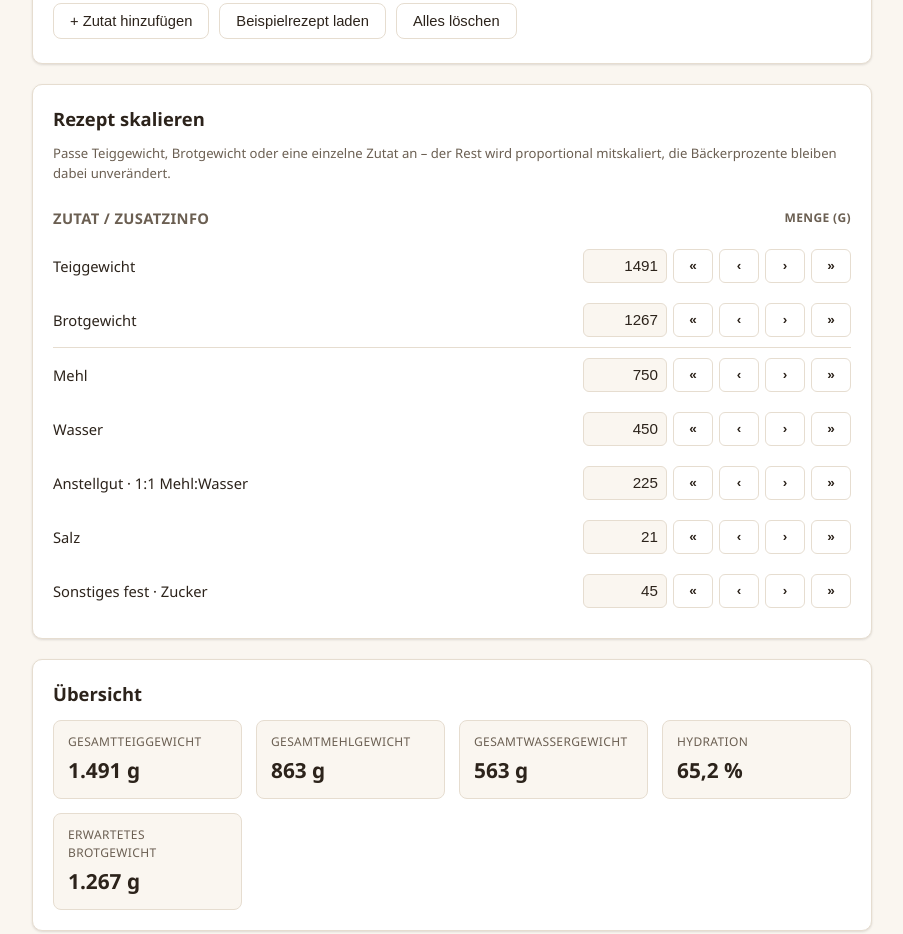
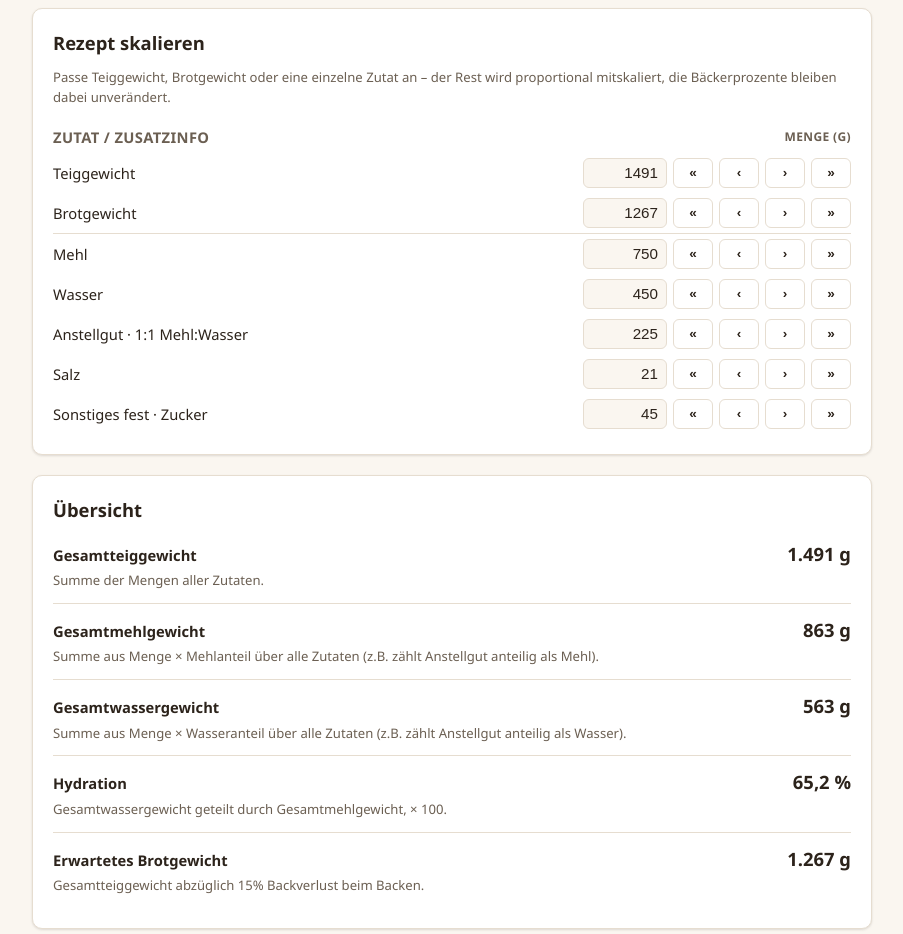
Before and after one commit to StefanRuhmkorf0307/ruhmkorf-apps, a plain HTML site: page site/doughcalculator/index.html in a window 1280 px wide. Shown: the part 526-1460 px from the top of the page, without its empty margins (188-1091 px from the left). Drawn offline with Linux system fonts and the light colour scheme.

Commit message:
Übersicht: Werte getrennt aufgelistet mit Berechnungs-Erklärung

```diff
--- a/site/assets/style.css
+++ b/site/assets/style.css
@@ -302,36 +302,45 @@ table.ingredients .col-amount input {
   flex-wrap: wrap;
 }
 
-.summary-grid {
-  display: grid;
-  grid-template-columns: repeat(auto-fit, minmax(150px, 1fr));
-  gap: 14px;
+/* "Übersicht": one row per computed value, each with its own divider and a
+   short explanation of how it's calculated underneath. */
+.summary-list {
+  display: flex;
+  flex-direction: column;
   margin-top: 4px;
 }
 
-.stat {
-  background: var(--color-bg);
-  border: 1px solid var(--color-border);
-  border-radius: 8px;
-  padding: 12px 14px;
+.summary-item {
+  padding: 12px 0;
+  border-top: 1px solid var(--color-border);
 }
 
-.stat .stat-label {
-  font-size: 0.75rem;
-  color: var(--color-text-muted);
-  text-transform: uppercase;
-  letter-spacing: 0.03em;
-  margin-bottom: 4px;
+.summary-item:first-child {
+  border-top: none;
+  padding-top: 4px;
 }
 
-.stat .stat-value {
-  font-size: 1.3rem;
+.summary-row {
+  display: flex;
+  align-items: baseline;
+  justify-content: space-between;
+  gap: 12px;
+  flex-wrap: wrap;
+}
+
+.summary-label {
+  font-size: 0.92rem;
+  font-weight: 600;
+}
+
+.summary-value {
+  font-size: 1.15rem;
   font-weight: 700;
 }
 
-.stat .stat-value small {
-  font-size: 0.85rem;
-  font-weight: 500;
+.summary-explain {
+  margin: 4px 0 0;
+  font-size: 0.82rem;
   color: var(--color-text-muted);
 }
 
--- a/site/doughcalculator/index.html
+++ b/site/doughcalculator/index.html
@@ -91,7 +91,9 @@
     align-items: center;
     justify-content: space-between;
     gap: 12px;
-    padding: 10px 0;
+    /* Same vertical rhythm as a row in the Zutaten table (4px cell padding,
+       ~40px row height) instead of the airier 10px this used to have. */
+    padding: 5px 0;
     flex-wrap: wrap;
   }
   /* Only the boundary between the two computed totals (Teiggewicht,
@@ -132,7 +134,7 @@
     background: var(--color-surface);
     border-radius: 6px;
     min-width: 40px;
-    height: 34px;
+    height: 30px;
     padding: 0 8px;
     font-size: 0.85rem;
     font-weight: 600;
@@ -144,7 +146,7 @@
   }
   .scale-value-input {
     width: 84px;
-    height: 34px;
+    height: 30px;
     padding: 0 8px;
     border: 1px solid var(--color-border);
     border-radius: 6px;
@@ -208,8 +210,6 @@
   </header>
 
   <main>
-    <p class="lede" data-i18n="lede">Trage deine Zutaten ein und erhalte sofort Bäckerprozente, Hydration und das erwartete Brotgewicht.</p>
-
     <section class="card">
       <h2 data-i18n="ingredientsHeading">Zutaten</h2>
       <div>
@@ -241,31 +241,46 @@
 
     <section class="card">
       <h2 data-i18n="summaryHeading">Übersicht</h2>
-      <div class="summary-grid">
-        <div class="stat">
-          <div class="stat-label" data-i18n="statDough">Gesamtteiggewicht</div>
-          <div class="stat-value" id="stat-dough">–</div>
+      <div class="summary-list">
+        <div class="summary-item">
+          <div class="summary-row">
+            <span class="summary-label" data-i18n="statDough">Gesamtteiggewicht</span>
+            <span class="summary-value" id="stat-dough">–</span>
+          </div>
+          <p class="summary-explain" data-i18n="statDoughExplain">Summe der Mengen aller Zutaten.</p>
         </div>
-        <div class="stat">
-          <div class="stat-label" data-i18n="statFlour">Gesamtmehlgewicht</div>
-          <div class="stat-value" id="stat-flour">–</div>
+        <div class="summary-item">
+          <div class="summary-row">
+            <span class="summary-label" data-i18n="statFlour">Gesamtmehlgewicht</span>
+            <span class="summary-value" id="stat-flour">–</span>
+          </div>
+          <p class="summary-explain" data-i18n="statFlourExplain">Summe aus Menge × Mehlanteil über alle Zutaten (z.B. zählt Anstellgut anteilig als Mehl).</p>
         </div>
-        <div class="stat">
-          <div class="stat-label" data-i18n="statWater">Gesamtwassergewicht</div>
-          <div class="stat-value" id="stat-water">–</div>
+        <div class="summary-item">
+          <div class="summary-row">
+            <span class="summary-label" data-i18n="statWater">Gesamtwassergewicht</span>
+            <span class="summary-value" id="stat-water">–</span>
+          </div>
+          <p class="summary-explain" data-i18n="statWaterExplain">Summe aus Menge × Wasseranteil über alle Zutaten (z.B. zählt Anstellgut anteilig als Wasser).</p>
         </div>
-        <div class="stat">
-          <div class="stat-label" data-i18n="statHydration">Hydration</div>
-          <div class="stat-value" id="stat-hydration">–</div>
+        <div class="summary-item">
+          <div class="summary-row">
+            <span class="summary-label" data-i18n="statHydration">Hydration</span>
+            <span class="summary-value" id="stat-hydration">–</span>
+          </div>
+          <p class="summary-explain" data-i18n="statHydrationExplain">Gesamtwassergewicht geteilt durch Gesamtmehlgewicht, × 100.</p>
         </div>
-        <div class="stat">
-          <div class="stat-label" data-i18n="statBreadWeight">Erwartetes Brotgewicht <small data-i18n="statBreadWeightHint">(15% Backverlust)</small></div>
-          <div class="stat-value" id="stat-bread">–</div>
+        <div class="summary-item">
+          <div class="summary-row">
+            <span class="summary-label" data-i18n="statBreadWeight">Erwartetes Brotgewicht</span>
+            <span class="summary-value" id="stat-bread">–</span>
+          </div>
+          <p class="summary-explain" data-i18n="statBreadWeightExplain">Gesamtteiggewicht abzüglich 15% Backverlust beim Backen.</p>
         </div>
       </div>
     </section>
 
-    <p class="note" data-i18n="storageNote">Hinweis: Deine Beschreibungsliste wird automatisch im lokalen Speicher (localStorage) dieses Browsers gespeichert – ohne Konto, ohne Server. Auf einem anderen Gerät oder in einem anderen Browser stehen die Werte nicht zur Verfügung.</p>
+    <p class="note" data-i18n="storageNote">Hinweis: Deine Zutatenliste wird automatisch im lokalen Speicher (localStorage) dieses Browsers gespeichert – ohne Konto, ohne Server. Auf einem anderen Gerät oder in einem anderen Browser stehen die Werte nicht zur Verfügung.</p>
   </main>
 
   <footer class="site-footer">
@@ -360,7 +375,6 @@
 
   var I18N = {
     de: {
-      lede: "Trage deine Zutaten ein und erhalte sofort Bäckerprozente, Hydration und das erwartete Brotgewicht.",
       ingredientsHeading: "Zutaten",
       colName: "Zusatzinfo", colCategory: "Zutat", colAmount: "Menge (g)", colBaker: "Bäcker-%",
       hintLiquid: "Angenommen: 0% Mehl, 100% Wasser",
@@ -371,7 +385,12 @@
       clearAll: "Alles löschen",
       summaryHeading: "Übersicht",
       statDough: "Gesamtteiggewicht", statFlour: "Gesamtmehlgewicht", statWater: "Gesamtwassergewicht",
-      statHydration: "Hydration", statBreadWeight: "Erwartetes Brotgewicht", statBreadWeightHint: "(15% Backverlust)",
+      statHydration: "Hydration", statBreadWeight: "Erwartetes Brotgewicht",
+      statDoughExplain: "Summe der Mengen aller Zutaten.",
+      statFlourExplain: "Summe aus Menge × Mehlanteil über alle Zutaten (z.B. zählt Anstellgut anteilig als Mehl).",
+      statWaterExplain: "Summe aus Menge × Wasseranteil über alle Zutaten (z.B. zählt Anstellgut anteilig als Wasser).",
+      statHydrationExplain: "Gesamtwassergewicht geteilt durch Gesamtmehlgewicht, × 100.",
+      statBreadWeightExplain: "Gesamtteiggewicht abzüglich 15% Backverlust beim Backen.",
       scaleHeading: "Rezept skalieren",
       scaleNote: "Passe Teiggewicht, Brotgewicht oder eine einzelne Zutat an – der Rest wird proportional mitskaliert, die Bäckerprozente bleiben dabei unverändert.",
       scaleRowDough: "Teiggewicht",
@@ -383,7 +402,6 @@
       confirmClear: "Wirklich alle Zutaten löschen?"
     },
     en: {
-      lede: "Enter your ingredients and instantly get baker's percentages, hydration, and the expected bread weight.",
       ingredientsHeading: "Ingredients",
       colName: "Additional info", colCategory: "Ingredient", colAmount: "Amount (g)", colBaker: "Baker's %",
       hintLiquid: "Assumed: 0% flour, 100% water",
@@ -394,7 +412,12 @@
       clearAll: "Clear all",
       summaryHeading: "Overview",
       statDough: "Total dough weight", statFlour: "Total flour weight", statWater: "Total water weight",
-      statHydration: "Hydration", statBreadWeight: "Expected bread weight", statBreadWeightHint: "(15% baking loss)",
+      statHydration: "Hydration", statBreadWeight: "Expected bread weight",
+      statDoughExplain: "Sum of the amounts of all ingredients.",
+      statFlourExplain: "Sum of amount × flour share across all ingredients (e.g. starter counts proportionally as flour).",
+      statWaterExplain: "Sum of amount × water share across all ingredients (e.g. starter counts proportionally as water).",
+      statHydrationExplain: "Total water weight divided by total flour weight, × 100.",
+      statBreadWeightExplain: "Total dough weight minus a flat 15% baking loss.",
       scaleHeading: "Scale recipe",
       scaleNote: "Adjust dough weight, bread weight, or a single ingredient - everything else scales along with it, and baker's percentages stay the same.",
       scaleRowDough: "Dough weight",
@@ -619,10 +642,32 @@
     var amountInput = document.createElement("input");
     amountInput.type = "number";
     amountInput.min = "0";
-    amountInput.step = "1";
-    amountInput.value = ing.amount;
+    // The spinner/keyboard step (and the displayed precision) adapt to the
+    // current amount's magnitude, same as the "Rezept skalieren" steppers:
+    // fine 0.1g nudges under 10g, whole grams from 10g up.
+    function refreshAmountStepAndValue(commitValue) {
+      var steps = stepSizesForValue(ing.amount);
+      amountInput.step = steps.small < 1 ? "0.1" : String(steps.small);
+      if (commitValue) {
+        var rounded = steps.small < 1
+          ? Math.round((Number(ing.amount) || 0) * 10) / 10
+          : Math.round(Number(ing.amount) || 0);
+        ing.amount = rounded;
+        amountInput.value = steps.small < 1 ? rounded.toFixed(1) : rounded;
+      }
+      return steps;
+    }
+    refreshAmountStepAndValue(true);
     amountInput.addEventListener("input", function () {
       ing.amount = amountInput.value === "" ? 0 : parseFloat(amountInput.value);
+      // Only update the step size here, not the displayed text - reformatting
+      // mid-keystroke (e.g. appending ".0") would fight with typing.
+      refreshAmountStepAndValue(false);
+      scheduleSave();
+      renderSummaryAndBakerPercents();
+    });
+    amountInput.addEventListener("blur", function () {
+      refreshAmountStepAndValue(true);
       scheduleSave();
       renderSummaryAndBakerPercents();
     });
```
